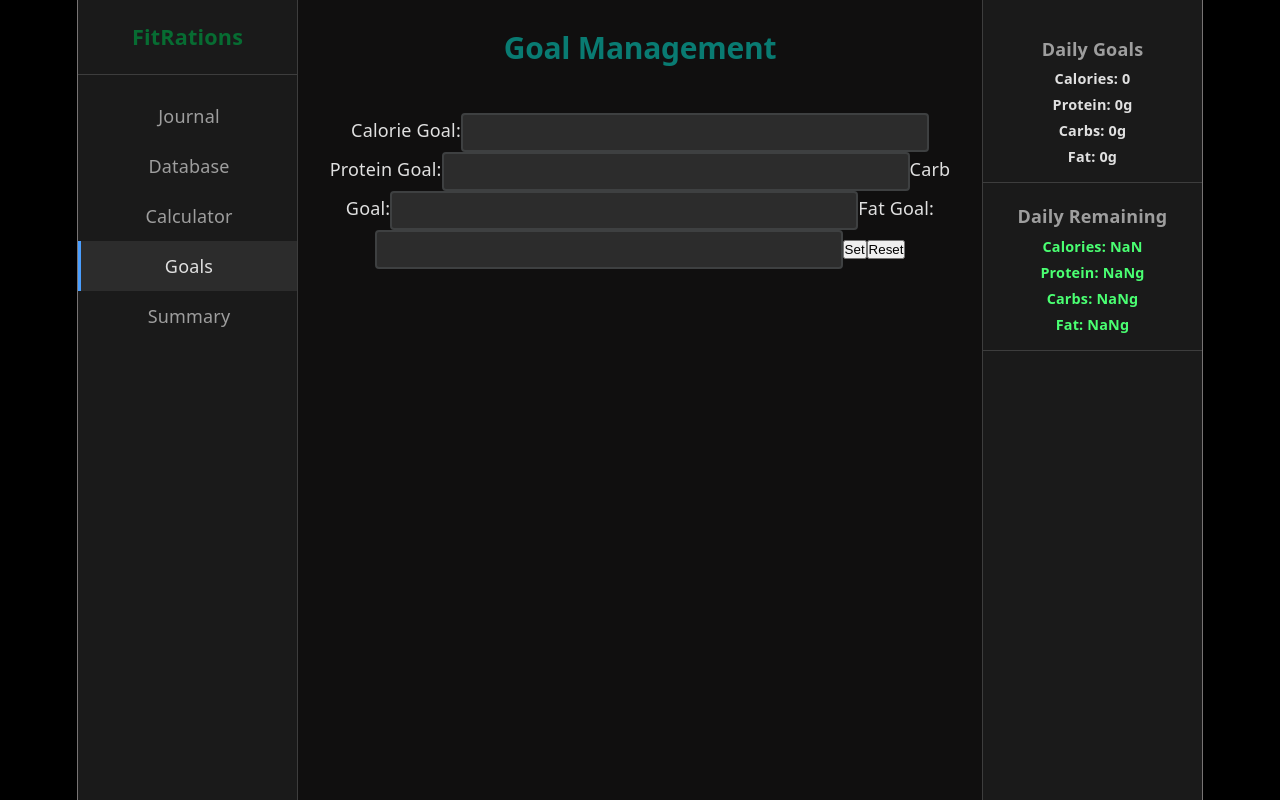
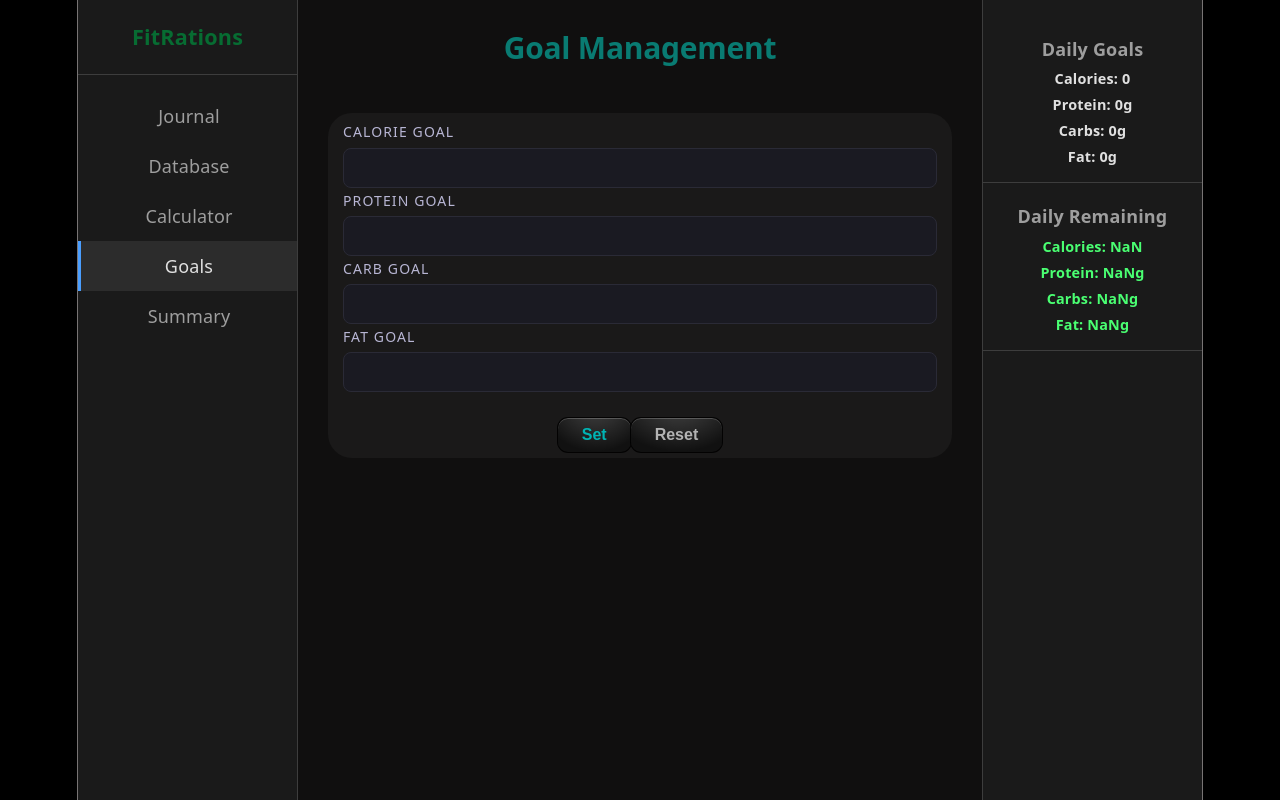
Before and after one commit to xvipesx/fitrations, a React (Vite) app in the folder frontend/: page / in a window 1280 px wide. Both pictures are taken after a click on the element "Goals". Built offline with nearby package versions, Linux system fonts and the light colour scheme; no server answers.

Commit message:
Various UI updates.

```diff
--- a/frontend/src/components/Goals.jsx
+++ b/frontend/src/components/Goals.jsx
@@ -58,13 +58,14 @@ function SetGoals () {
     }
 
     return (
-        <div style={styles.container}>
+        <div className="container-default">
                 <form onSubmit={(event) => {
                     event.preventDefault()
                 }}>
-                <label>Calorie Goal:
+                <label className="if-liquid">
+                    <span className="if-liquid-label">Calorie Goal</span>
                     <input
-                        style={styles.input}
+                        className="input"
                         type="text"
                         name="calorie_goal"
                         value={goalForm.calorie_goal}
@@ -72,9 +73,10 @@ function SetGoals () {
                         required
                     />
                 </label>
-                <label>Protein Goal:
+                <label className="if-liquid">
+                    <span className="if-liquid-label">Protein Goal</span>
                     <input
-                        style={styles.input}
+                        className="input"
                         type="text"
                         name="protein_goal"
                         value={goalForm.protein_goal}
@@ -82,9 +84,10 @@ function SetGoals () {
                         required
                     />
                 </label>
-                <label>Carb Goal:
+                <label className="if-liquid">
+                    <span className="if-liquid-label">Carb Goal</span>
                     <input
-                        style={styles.input}
+                        className="input"
                         type="text"
                         name="carbs_goal"
                         value={goalForm.carbs_goal}
@@ -92,9 +95,10 @@ function SetGoals () {
                         required
                     />
                 </label>
-                <label>Fat Goal:
+                <label className="if-liquid">
+                    <span className="if-liquid-label">Fat Goal</span>
                     <input
-                        style={styles.input}
+                        className="input"
                         type="text"
                         name="fat_goal"
                         value={goalForm.fat_goal}
@@ -102,8 +106,9 @@ function SetGoals () {
                         required
                     />
                 </label>
-                <button type='button' onClick={() => handleGoalModify(goalForm)}>Set</button>
-                <button type='reset' onClick={resetForm}>Reset</button>
+                <br/>
+                <button type='button' className="button-add" onClick={() => handleGoalModify(goalForm)}>Set</button>
+                <button type='reset' className="button-reset" onClick={resetForm}>Reset</button>
             </form>
 
 
--- a/frontend/src/components/Journal.jsx
+++ b/frontend/src/components/Journal.jsx
@@ -131,7 +131,6 @@ function DisplayJournal ({ journalParentData, onJournalUpdated, onJournalDelete,
             <br/>
             <hr/>
             <br/>
-            <div className="container-default">
             <label>Today's Journal Entries</label>
             <table className="table">
                 <thead className="tr">
@@ -152,13 +151,14 @@ function DisplayJournal ({ journalParentData, onJournalUpdated, onJournalDelete,
                 </tbody>
             </table>
             <br/>
-                <button type="button" className="button-reset" onClick={() => handleDelete(selectedRow)}>Delete Entry</button>
-            </div>
+            <button type="button" className="button-reset" disabled={!selectedRow} onClick={() => handleDelete(selectedRow)}>Delete Entry</button>
+            <br/>
+            <br/>
             <hr/>
             <br/>
-            <div className="container-default">
+            <p><b>DANGEROUS!</b> This will clear your entire journal.</p>
+            <br/>
             <button type="button" className="button-delete" onClick={() => handleClear()}>Clear Journal</button>
-            </div>
         </div>
     )
 }
```
Lines whose indentation alone changed are shown as unchanged.
